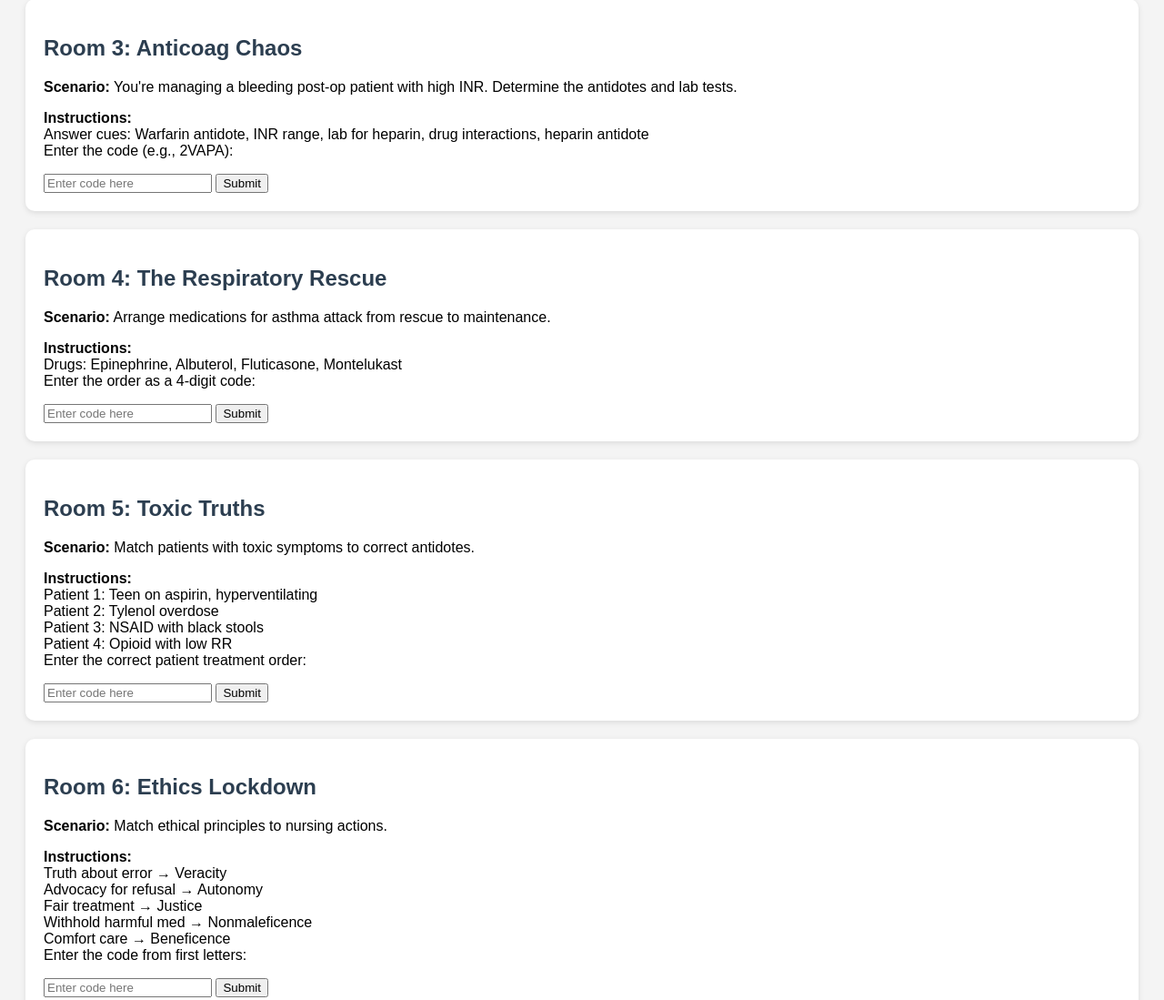
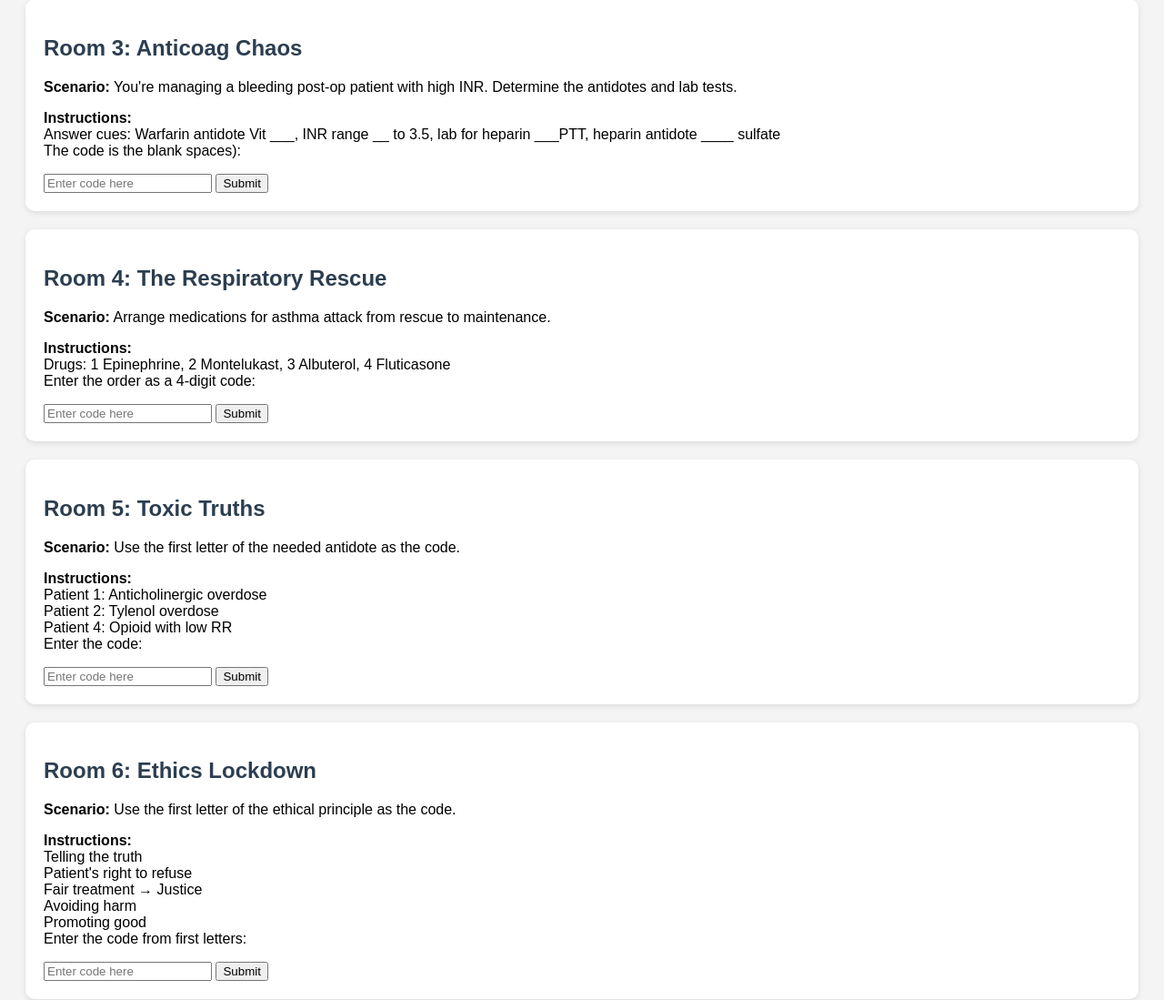
Before and after one commit to caylajc/310reviewgame, a plain HTML site: page index.html in a window 1280 px wide. Shown: the part 740-1839 px from the top of the page at 91% size. Drawn offline with Linux system fonts and the light colour scheme.

Commit message:
Update index.html

```diff
--- a/index.html
+++ b/index.html
@@ -1,7 +1,7 @@
 <html lang="en">
 <head>
   <meta charset="UTF-8">
-  <title>BSN Pharmacology Escape Room</title>
+  <title>NUR310 Pharmacology Escape Room</title>
   <style>
     body { font-family: Arial, sans-serif; background: #f4f4f4; padding: 20px; }
     .room { background: white; padding: 20px; margin-bottom: 20px; border-radius: 10px; box-shadow: 0 2px 6px rgba(0,0,0,0.1); }
@@ -15,7 +15,7 @@
   </style>
 </head>
 <body>
-  <h1>BSN Pharmacology Escape Room</h1>
+  <h1>NUR310 Pharmacology Escape Room</h1>
   <label for="username">Enter your name:</label>
   <input type="text" id="username" placeholder="Your Name">
   <div id="rooms"></div>
@@ -32,37 +32,37 @@
         title: "Room 1: The Dosage Dungeon",
         question: "A patient receives an oral drug with high first-pass effect. What is a better alternative route if NPO? Also, calculate how much drug remains after 6 hours if the half-life is 2 hours and initial dose is 500mg.",
         instructions: "Riddle 1: 'This route bypasses the gut with needles in sight...'\nRiddle 2: Half-life calculation\nRiddle 3: Liver process that reduces drug potency\nRiddle 4: Can't crush this pill form\nEnter the 4-digit code:",
-        answer: "1653"
+        answer: "I6FE"
       },
       {
         title: "Room 2: Battle of the Systems",
         question: "Match the following drugs to their system actions: Albuterol, Epinephrine, Metoprolol, Atropine, Donepezil",
         instructions: "A. SNS Agonist\nB. PNS Agonist\nC. SNS Antagonist\nD. PNS Antagonist\nEnter the 7-digit code from number of letters in each correct match:",
-        answer: "9101089"
+        answer: "9109108"
       },
       {
         title: "Room 3: Anticoag Chaos",
         question: "You're managing a bleeding post-op patient with high INR. Determine the antidotes and lab tests.",
-        instructions: "Answer cues: Warfarin antidote, INR range, lab for heparin, drug interactions, heparin antidote\nEnter the code (e.g., 2VAPA):",
-        answer: "2VAPA"
+        instructions: "Answer cues: Warfarin antidote Vit ___, INR range __ to 3.5, lab for heparin ___PTT, heparin antidote ____ sulfate\nThe code is the blank spaces):",
+        answer: "K2APROTAMINE"
       },
       {
         title: "Room 4: The Respiratory Rescue",
         question: "Arrange medications for asthma attack from rescue to maintenance.",
-        instructions: "Drugs: Epinephrine, Albuterol, Fluticasone, Montelukast\nEnter the order as a 4-digit code:",
-        answer: "1423"
+        instructions: "Drugs: 1 Epinephrine, 2 Montelukast, 3 Albuterol, 4 Fluticasone\nEnter the order as a 4-digit code:",
+        answer: "1342"
       },
       {
         title: "Room 5: Toxic Truths",
-        question: "Match patients with toxic symptoms to correct antidotes.",
-        instructions: "Patient 1: Teen on aspirin, hyperventilating\nPatient 2: Tylenol overdose\nPatient 3: NSAID with black stools\nPatient 4: Opioid with low RR\nEnter the correct patient treatment order:",
-        answer: "4231"
+        question: "Use the first letter of the needed antidote as the code.",
+        instructions: "Patient 1: Anticholinergic overdose\nPatient 2: Tylenol overdose\nPatient 4: Opioid with low RR\nEnter the code:",
+        answer: "PAN"
       },
       {
         title: "Room 6: Ethics Lockdown",
-        question: "Match ethical principles to nursing actions.",
-        instructions: "Truth about error → Veracity\nAdvocacy for refusal → Autonomy\nFair treatment → Justice\nWithhold harmful med → Nonmaleficence\nComfort care → Beneficence\nEnter the code from first letters:",
-        answer: "BANJV"
+        question: "Use the first letter of the ethical principle as the code.",
+        instructions: "Telling the truth\nPatient's right to refuse\nFair treatment → Justice\nAvoiding harm\nPromoting good\nEnter the code from first letters:",
+        answer: "VAJNB"
       }
     ];
 
```
